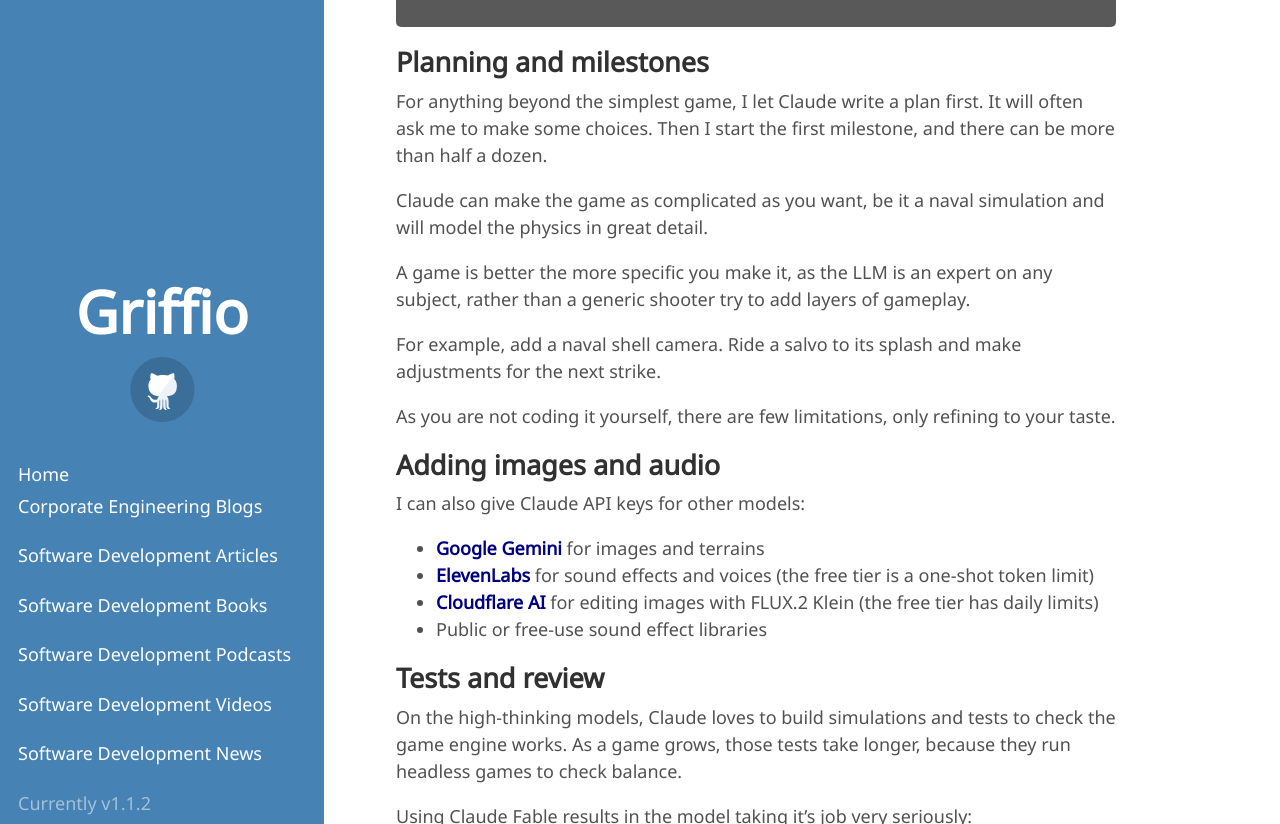
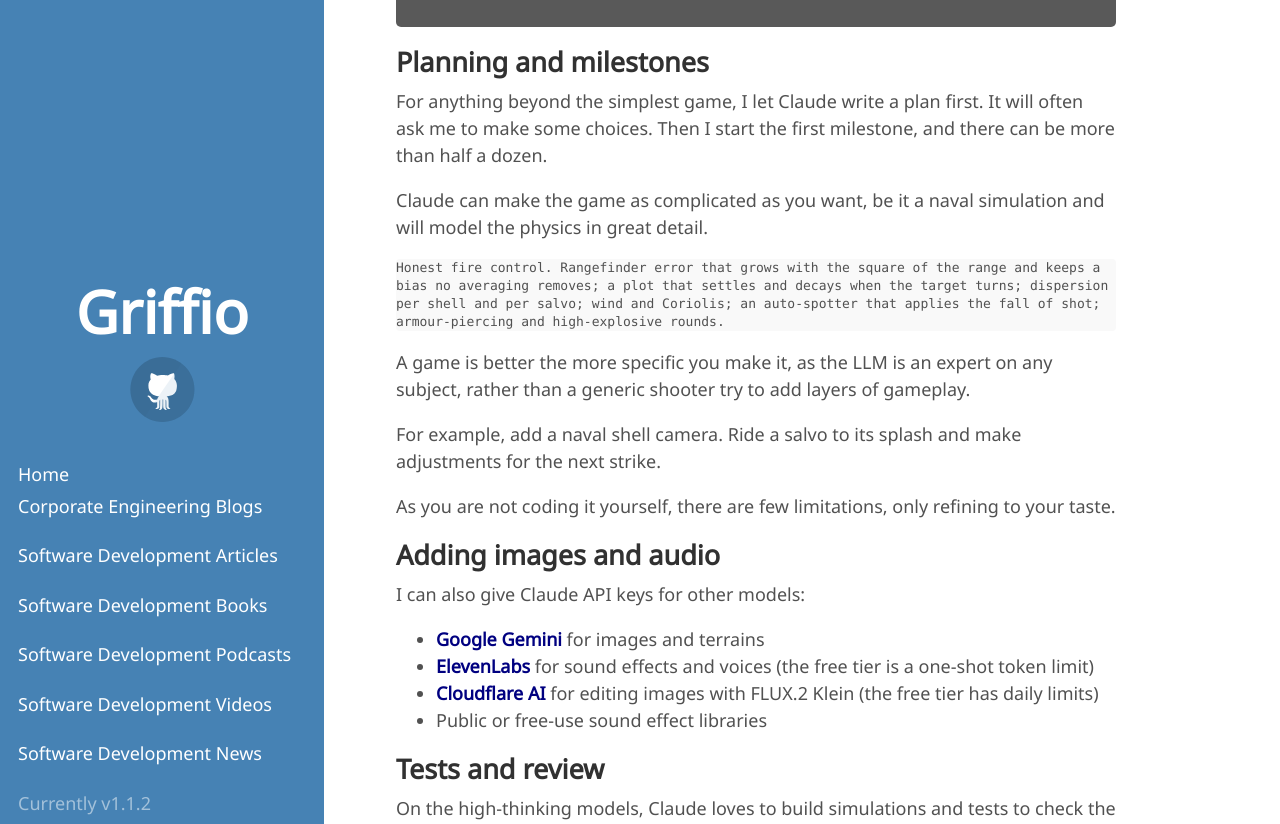
Before and after one commit to griffio/griffio.github.io, a Jekyll site: the page built from _posts/2026-11-10-Using-Claude-Code-For-Agent-Driven-Web-Browser-Games.md, in a window 1280 px wide and 900 px high, scrolled down 3347 px, cut to the strip 0-824 px from the top of the window. Built offline with Jekyll 4.4.1, drawn with Linux system fonts in a browser that asks for light colours; some web fonts are replaced.

Commit message:
Update 2026-11-10-Using-Claude-Code-For-Agent-Driven-Web-Browser-Games.md

````diff
--- a/_posts/2026-11-10-Using-Claude-Code-For-Agent-Driven-Web-Browser-Games.md
+++ b/_posts/2026-11-10-Using-Claude-Code-For-Agent-Driven-Web-Browser-Games.md
@@ -81,6 +81,10 @@
 
 Claude can make the game as complicated as you want, be it a naval simulation and will model the physics in great detail.
 
+```
+Honest fire control. Rangefinder error that grows with the square of the range and keeps a bias no averaging removes; a plot that settles and decays when the target turns; dispersion per shell and per salvo; wind and Coriolis; an auto-spotter that applies the fall of shot; armour-piercing and high-explosive rounds.
+```
+
 A game is better the more specific you make it, as the LLM is an expert on any subject, rather than a generic shooter try to add layers of gameplay.
 
 For example, add a naval shell camera. Ride a salvo to its splash and make adjustments for the next strike.
````
